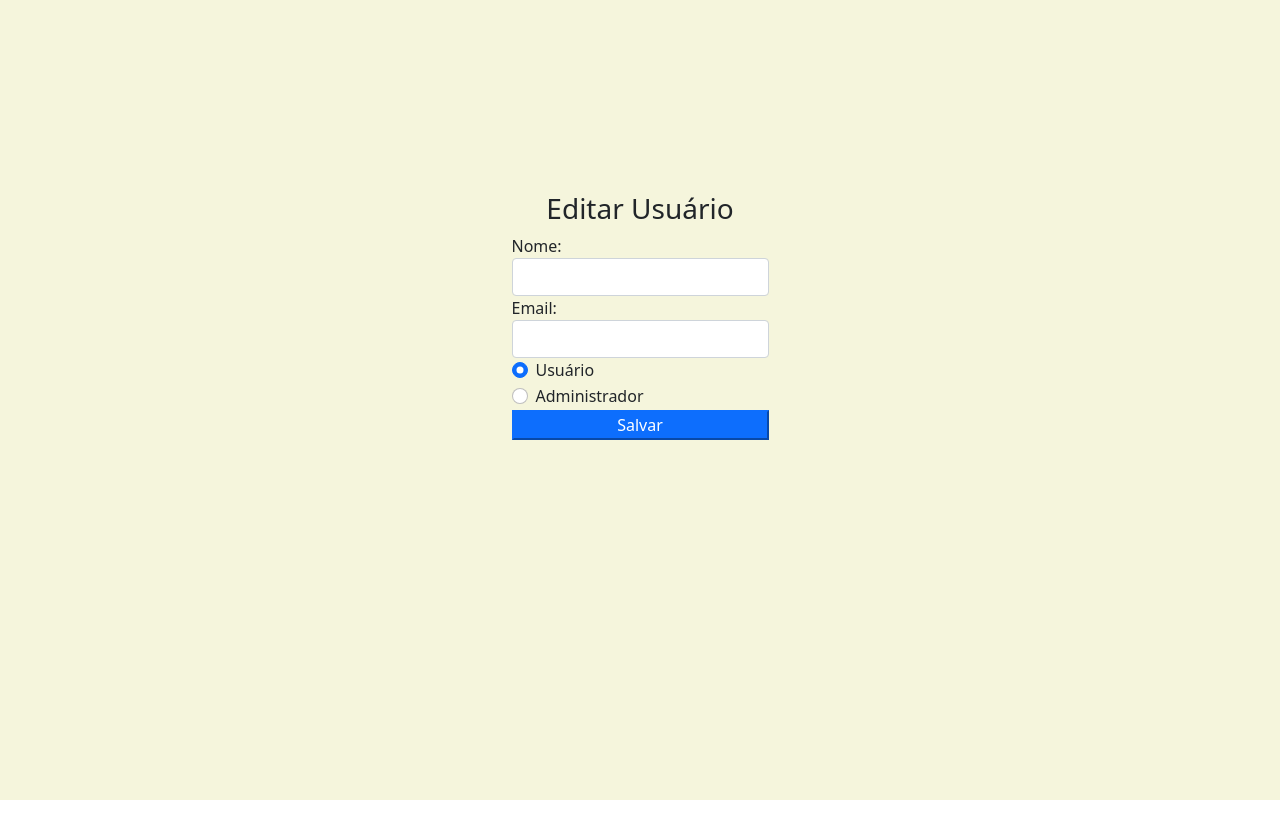
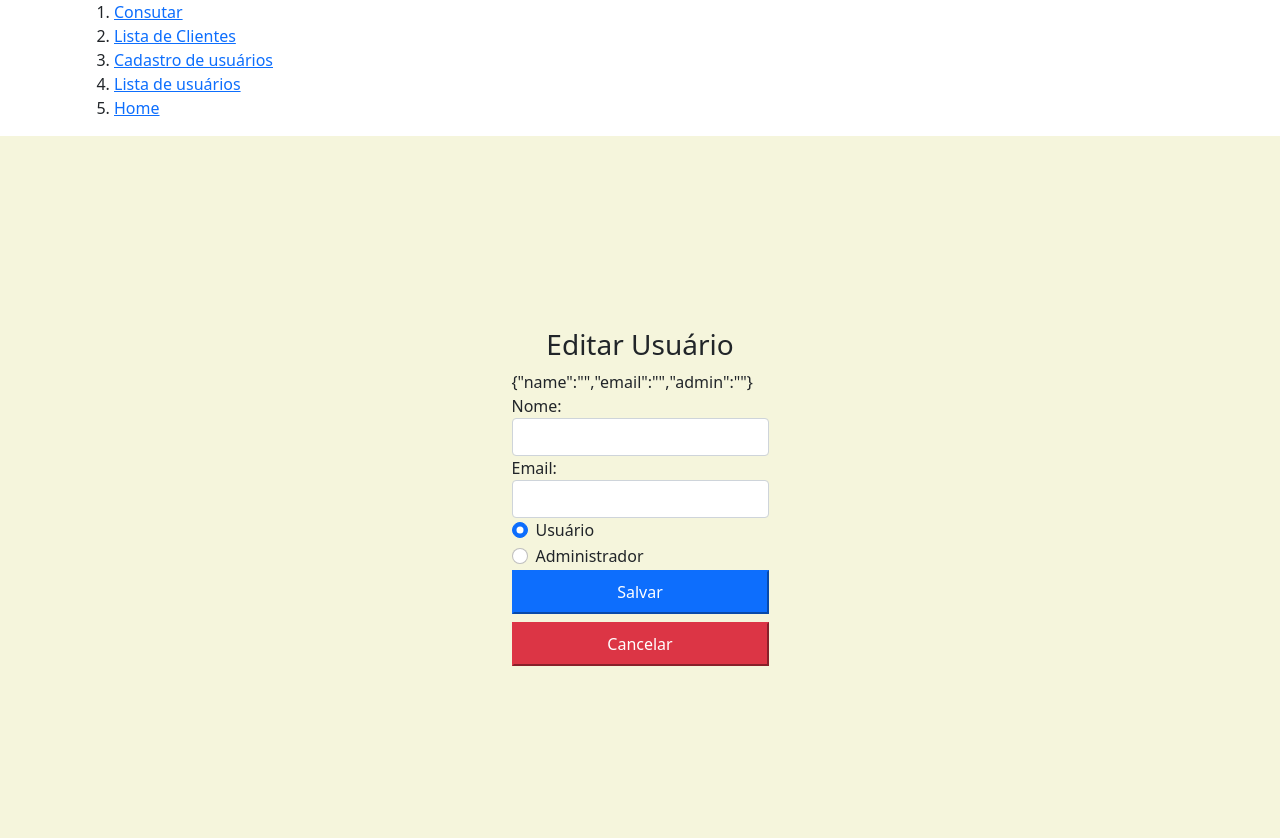
Before and after one commit to jefer2107/gerenciamento-de-dados-de-cnpj-frontend, a React (Create React App) app: page /user-edit/1 in a window 1280 px wide. Shown: the top 838 px of the page. Before the commit the page ends 800 px from the top, so only its background shows below. Built offline with nearby package versions, Linux system fonts and the light colour scheme; no server answers.

Commit message:
userEdit page creating

```diff
--- a/src/edits/userEdit.js
+++ b/src/edits/userEdit.js
@@ -1,32 +1,92 @@
+import axios from "axios"
+import { useEffect, useState } from "react"
+import { useNavigate, useParams } from "react-router-dom"
+import Header from '../components/header'
 
 
 export default function UserEdit(){
+    const [user, setUser] = useState({name:"", email:"", admin:""})
+    const navigate = useNavigate()
+    let {id} = useParams()
+
+    useEffect(()=>{
+        axios.get(`http://localhost:3001/users/${id}/getOne`)
+            .then((x)=>{
+                setUser(x.data)
+            })
+            .catch((error)=>{
+                console.log(error)
+            })
+    },[id])
+
+    const changeUser = ({target})=>{
+        setUser((state)=>{
+
+            if(target.name === "admin"){
+                if(target.checked === true){
+                    return {...state,[target.name]:"true"}
+                }else{
+                    return {...state,[target.name]:"false"}
+                }
+
+            }else{
+                return {...state,[target.name]: target.value}
+            }
+
+        })
+    }
+
+    const saveUser = (event)=>{
+        axios.put(`http://localhost:3001/users/${id}/changeItem`,user)
+            .then(()=>{
+                navigate("/user-list")
+            })
+            .catch((error)=>{
+                console.log(error)
+            })
+
+        event.preventDefault()
+    }
+
+    const cancelEdit = ()=>{
+        navigate("/user-list")
+    }
+
     return(
+        <>
+        <Header />
         <div className="d-flex form-style">
-            <form className="mx-auto">
+            <form onSubmit={saveUser} className="mx-auto">
                 <h3 className="text-center">Editar Usuário</h3>
+                {JSON.stringify(user)}
                 <div className="form-group">
                     <label>Nome:</label>
-                    <input className="form-control" type="text" name="name" />
+                    <input onChange={changeUser} className="form-control" type="text" name="name" value={user.name} />
                 </div>
                 <div className="form-group">
                     <label>Email:</label>
-                    <input className="form-control" type="text" name="name" />
+                    <input onChange={changeUser} className="form-control" type="email" name="email" value={user.email} />
                 </div>
                 <div className="form-check">
-                    <input className="form-check-input" type="radio" name="admin" id="flexRadioDefault1" checked={true}/>
+                    <input onChange={changeUser} className="form-check-input" type="radio" name="admin" id="flexRadioDefault1" checked={user.admin==="true"?false:true}/>
                     <label className="form-check-label" for="flexRadioDefault1">
                         Usuário
                     </label>
                 </div>
                 <div className="form-check">
-                    <input className="form-check-input" type="radio" name="admin" id="flexRadioDefault2" checked={false}/>
+                    <input onChange={changeUser} className="form-check-input" type="radio" name="admin" id="flexRadioDefault2" checked={user.admin==="true"?true:false}/>
                     <label className="form-check-label" for="flexRadioDefault2">
                         Administrador
                     </label>
                 </div>
-                <button className="tn btn-primary w-100">Salvar</button>
+                <div>
+                    <button type="submit" className="tn btn-primary w-100 p-2">Salvar</button>
+                </div>
+                <div className="py-2">
+                    <button onClick={()=> cancelEdit()} type="button" className="tn btn-danger w-100 p-2">Cancelar</button>
+                </div>
             </form>
         </div>
+        </>
     )
 }
--- a/src/lists/userList.js
+++ b/src/lists/userList.js
@@ -1,10 +1,11 @@
 import axios from 'axios'
 import { useEffect, useState } from 'react'
-import { useParams } from 'react-router-dom'
+import { useNavigate, useParams } from 'react-router-dom'
 import Header from '../components/header'
 
 export default function UserList(){
     const [users, setUsers] = useState([])
+    const navigate = useNavigate()
     let {id} = useParams()
 
     useEffect(()=>{
@@ -34,6 +35,11 @@ export default function UserList(){
             })
     }
 
+    const editUser = (id)=>{
+        console.log("Fui chamado")
+        navigate(`/user-edit/${id}`)
+    }
+
     return(
         <>
         <Header />
@@ -60,7 +66,7 @@ export default function UserList(){
                                 <td> {x.email} </td>
                                 <td> {x.admin} </td>
                                 <td>
-                                    <button className="btn btn-primary">Editar</button>
+                                    <button onClick={()=> editUser(x.id)} className="btn btn-primary">Editar</button>
                                     <button onClick={()=> removeUser(x.id)} className="btn btn-danger">Remover</button>
                                 </td>
                             </tr>
```
